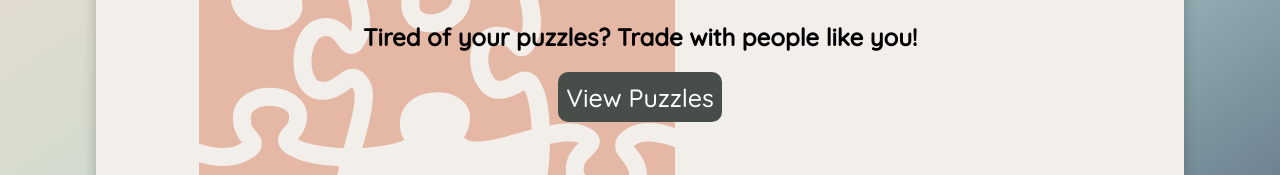
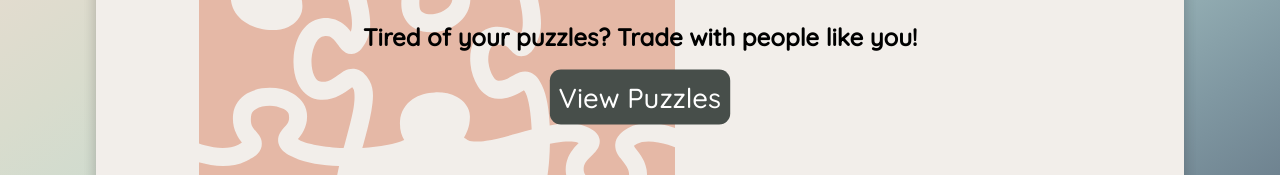
Before and after one commit to Puzzle-Capstone/puzzlrs, a React (Create React App) app: page / in a window 1280 px wide. In both pictures the pointer is over the button "View Puzzles". Shown: the part 350-525 px from the top of the page. Built offline with nearby package versions, Linux system fonts and the light colour scheme; no server answers.

Commit message:
Add hover transform on all buttons

```diff
--- a/src/css/App.css
+++ b/src/css/App.css
@@ -4,6 +4,11 @@
   padding: 0;
   border: 0;
   font-family: 'Quicksand', sans-serif;
+}
+
+button:hover {
+    transition: .5s ease-in-out;
+    transform: scale(1.1);
 }
 
 .App {
```
